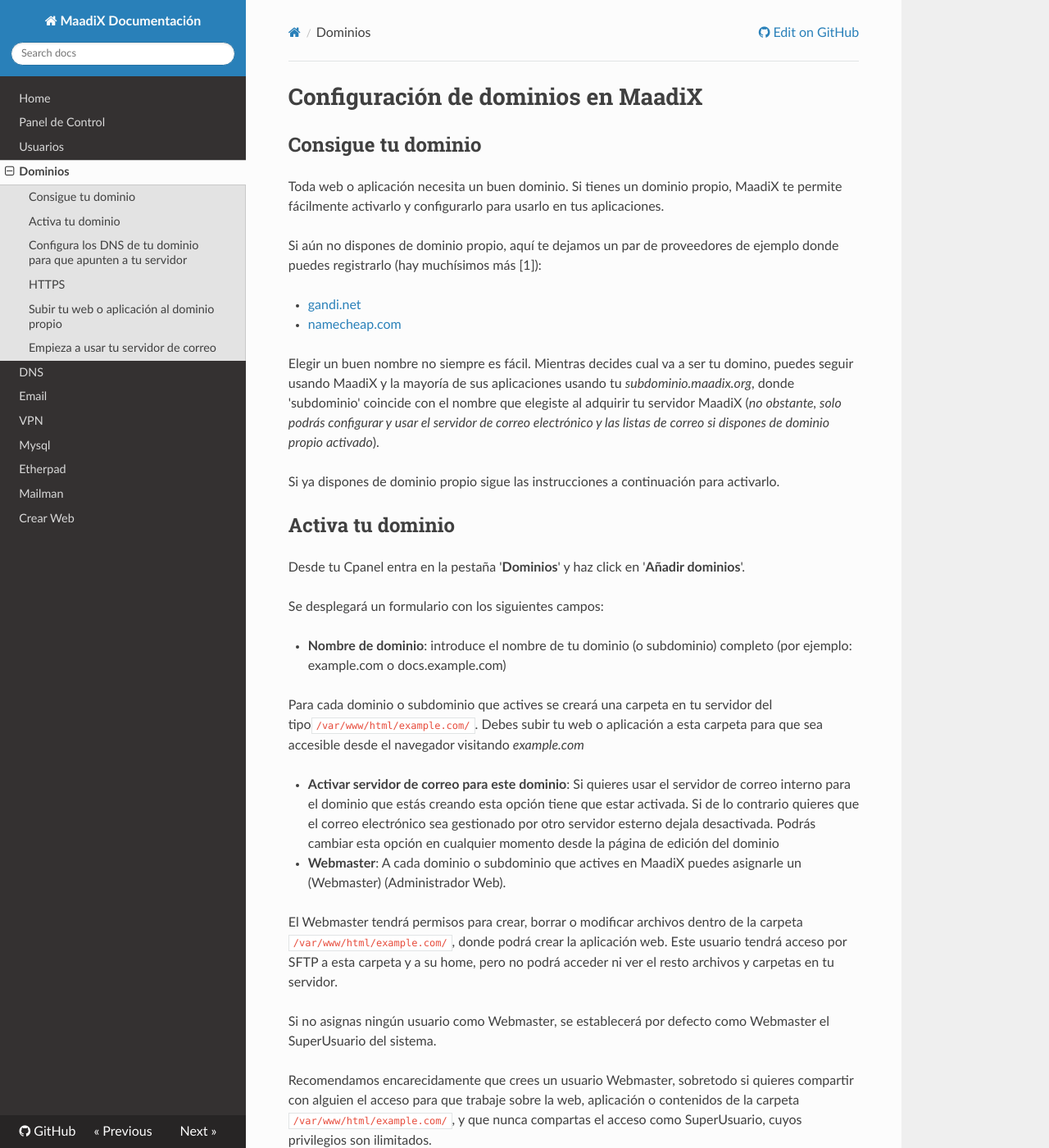
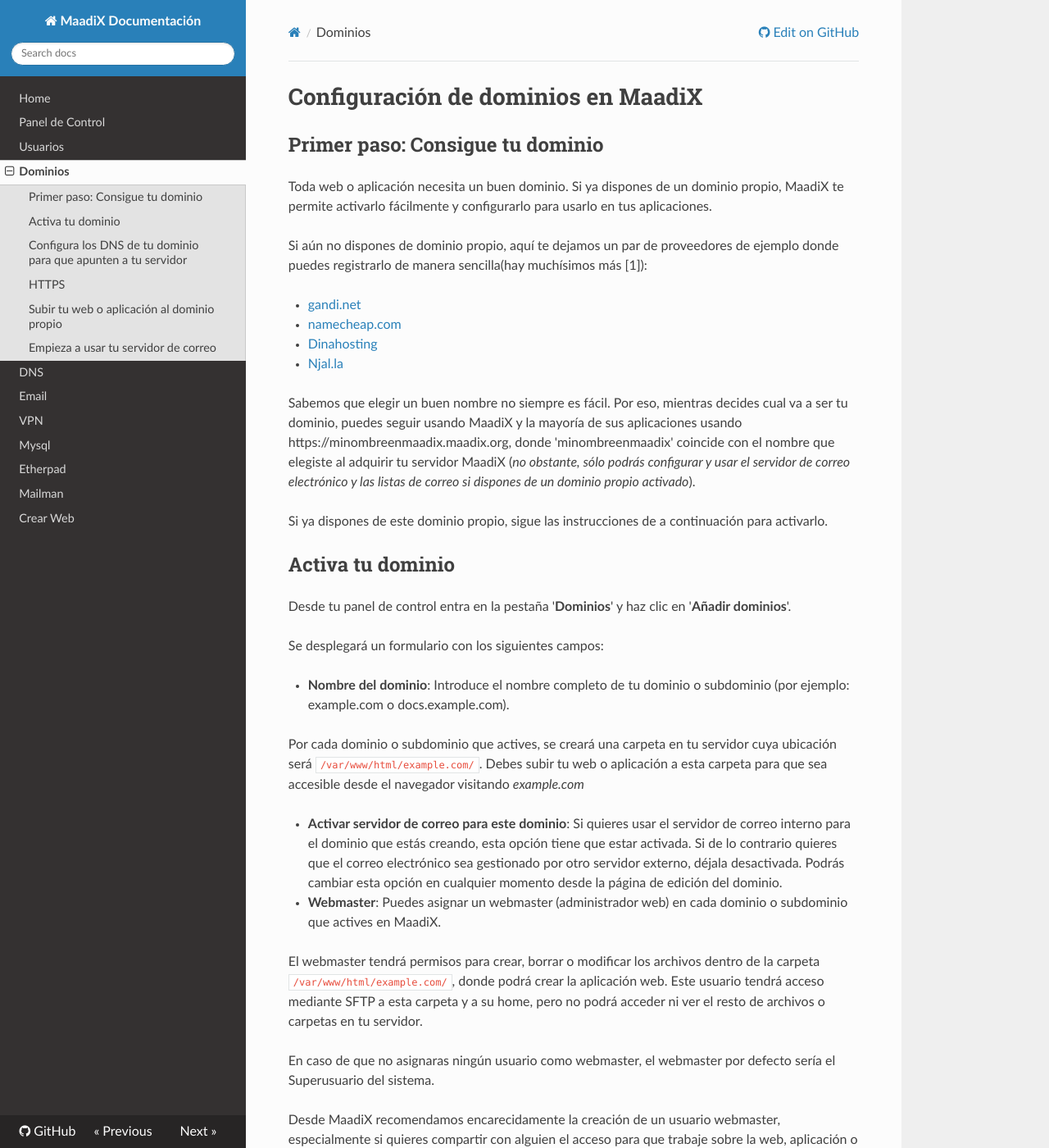
Before and after one commit to MaadixNet/docs, an MkDocs documentation site: the page built from docs/dominios.md, in a window 1280 px wide and 1400 px high. Shown: the whole window at 82% size. Built offline with MkDocs 1.6.1, drawn with Linux system fonts in a browser that asks for light colours; nearby versions of some CDN libraries; old or Windows-style settings are respelled for this version of MkDocs; some of the changed text lies outside the part shown.

Commit message:
Correctores gramaticales y ortográficas menores

```diff
--- a/docs/dominios.md
+++ b/docs/dominios.md
@@ -1,38 +1,40 @@
 # Configuración de dominios en MaadiX
 
-## Consigue tu dominio
+## Primer paso: Consigue tu dominio
 
-Toda web o aplicación necesita un buen dominio. Si tienes un dominio propio, MaadiX te permite fácilmente activarlo y configurarlo para usarlo en tus aplicaciones.
+Toda web o aplicación necesita un buen dominio. Si ya dispones de un dominio propio, MaadiX te permite activarlo fácilmente y configurarlo para usarlo en tus aplicaciones.
 
-Si aún no dispones de dominio propio, aquí te dejamos un par de proveedores de ejemplo donde puedes registrarlo (hay muchísimos más [1]):
+Si aún no dispones de dominio propio, aquí te dejamos un par de proveedores de ejemplo donde puedes registrarlo de manera sencilla(hay muchísimos más [1]):
 
 * [gandi.net](https://www.gandi.net/)
 * [namecheap.com](https://www.namecheap.com/domains/registration.aspx)
+* [Dinahosting](https://dinahosting.com/dominios)
+* [Njal.la](https://njal.la/)
 
-Elegir un buen nombre no siempre es fácil. Mientras decides cual va a ser tu domino, puedes seguir usando MaadiX y la mayoría de sus aplicaciones usando tu *subdominio.maadix.org*, donde 'subdominio' coincide con el nombre que elegiste al adquirir tu servidor MaadiX (*no obstante, solo podrás configurar y usar el servidor de correo electrónico y las listas de correo si dispones de dominio propio activado*).
+Sabemos que elegir un buen nombre no siempre es fácil. Por eso, mientras decides cual va a ser tu dominio, puedes seguir usando MaadiX y la mayoría de sus aplicaciones usando https://minombreenmaadix.maadix.org, donde 'minombreenmaadix' coincide con el nombre que elegiste al adquirir tu servidor MaadiX (*no obstante, sólo podrás configurar y usar el servidor de correo electrónico y las listas de correo si dispones de un dominio propio activado*).
 
-Si ya dispones de dominio propio sigue las instrucciones a continuación para activarlo.
+Si ya dispones de este dominio propio, sigue las instrucciones de a continuación para activarlo.
 
 ## Activa tu dominio
 
-Desde tu Cpanel entra en la pestaña '**Dominios**' y haz click en '**Añadir dominios**'.
+Desde tu panel de control entra en la pestaña '**Dominios**' y haz clic en '**Añadir dominios**'.
 
 Se desplegará un formulario con los siguientes campos:
 
-* **Nombre de dominio**:  introduce el nombre de tu dominio (o subdominio) completo (por ejemplo: example.com o docs.example.com)
+* **Nombre del dominio**:  Introduce el nombre completo de tu dominio o subdominio (por ejemplo: example.com o docs.example.com).
 
-Para cada dominio o subdominio que actives se creará una carpeta en tu servidor del tipo`/var/www/html/example.com/`. Debes subir tu web o aplicación a esta carpeta para que sea accesible desde el navegador visitando *example.com*
+Por cada dominio o subdominio que actives, se creará una carpeta en tu servidor cuya ubicación será `/var/www/html/example.com/`. Debes subir tu web o aplicación a esta carpeta para que sea accesible desde el navegador visitando *example.com*
 
-* **Activar servidor de correo para este dominio**: Si quieres usar el servidor de correo interno para el dominio que estás creando esta opción tiene que estar activada. Si de lo contrario quieres que el correo electrónico sea gestionado por otro servidor esterno dejala desactivada.
-Podrás cambiar esta opción en cualquier momento desde la página de edición del dominio
+* **Activar servidor de correo para este dominio**: Si quieres usar el servidor de correo interno para el dominio que estás creando, esta opción tiene que estar activada. Si de lo contrario quieres que el correo electrónico sea gestionado por otro servidor externo, déjala desactivada.
+Podrás cambiar esta opción en cualquier momento desde la página de edición del dominio.
 
-* **Webmaster**: A cada dominio o subdominio que actives en MaadiX puedes asignarle un (Webmaster) (Administrador Web).
+* **Webmaster**: Puedes asignar un webmaster (administrador web) en cada dominio o subdominio que actives en MaadiX.
 
-El Webmaster tendrá permisos para crear, borrar o modificar archivos dentro de la carpeta `/var/www/html/example.com/`, donde podrá crear la aplicación web. Este usuario tendrá acceso por SFTP a esta carpeta y a su home, pero no podrá acceder ni ver el resto archivos y carpetas en tu servidor.
+El webmaster tendrá permisos para crear, borrar o modificar los archivos dentro de la carpeta `/var/www/html/example.com/`, donde podrá crear la aplicación web. Este usuario tendrá acceso mediante SFTP a esta carpeta y a su home, pero no podrá acceder ni ver el resto de archivos o carpetas en tu servidor.
 
-Si no asignas ningún usuario como Webmaster, se establecerá por defecto como Webmaster el SuperUsuario del sistema.
+En caso de que no asignaras ningún usuario como webmaster, el webmaster por defecto sería el Superusuario del sistema.
 
-Recomendamos encarecidamente que crees un usuario Webmaster, sobretodo si quieres compartir con alguien el acceso para que trabaje sobre la web, aplicación o contenidos de la carpeta `/var/www/html/example.com/`, y que nunca compartas el acceso como SuperUsuario, cuyos privilegios son ilimitados.
+Desde MaadiX recomendamos encarecidamente la creación de un usuario webmaster, especialmente si quieres compartir con alguien el acceso para que trabaje sobre la web, aplicación o contenidos de la carpeta `/var/www/html/example.com/`, de forma que no tengas que compartir nunca el acceso como Superusuario, cuyos privilegios son ilimitados sobre el sistema.
 
 
 ![Screenshot](img/add-domain.png)
@@ -41,47 +43,43 @@
 
 ## Configura los DNS de tu dominio para que apunten a tu servidor
 
-Ya has configurado tu servidor para que trabaje con tu dominio propio *example.com*. Sin embargo, para que todo funcione necesitas, por otro lado, decirle a tu dominio propio que apunte a tu servidor en MaadiX :)
-
-Tu servidor incluye un sistema que comprueba automáticamente si tu dominio está apuntando correctamente a tu servidor. En caso afirmativo el mismo stema procederá con la creación de todas las configuraciones necesarias. En caso contrario volverá periódicamente a hacer la misma comprobación hasta conseguir una respuesta afirmativa. Para saber si el proceso de activación y configuración del dominio ha terminado con éxito consulta en la sección **Ver Dominios** la columna "Activado".
+Tu servidor incluye un sistema que comprueba automáticamente si tu dominio está apuntando correctamente a tu servidor. En caso afirmativo, el mismo sistema procederá con la creación de todas las configuraciones necesarias. En caso contrario, volverá periódicamente a hacer la misma comprobación hasta conseguir una respuesta afirmativa. Para saber si el proceso de activación y configuración del dominio ha terminado con éxito consulta el icono de la sección **Ver Dominios**, dentro de la columna "Activado".
 ![Screenshot](img/dominio-pendiente.png)
 
-Para apuntar tu dominio hacia tu servidor debes modificar sus DNS. Los servidores DNS (Systema de Nombre de Dominios) son los que transforman los nombres de dominio, amigables para comprensión huma, en números que corresponden a las direcciones IP de las diferentes máquinas conectadas y accesibles públicamente en Internet.
+Para que tu dominio apunte hacia tu servidor, debes modificar sus DNS. Los servidores DNS (Domain Name System, Sistema de Nombre de Dominios) son los que transforman los nombres de dominio, pensados para la comprensión humana, en números que corresponden a las direcciones IP de las diferentes máquinas conectadas y accesibles públicamente en Internet.
 
-Haciendo click en "Ver" en la columna DNS de tu dominio (ver captura de pantalla anterior), encontrarás las configuraciones requeridas para que tu dominio funcione tanto para tu aplicación web (Registro A) como para tu servidor de correo (Registro MX).
+Haciendo clic en "Ver" en la columna DNS de tu dominio (ver captura de pantalla anterior), encontrarás las configuraciones requeridas para que tu dominio funcione tanto para tu aplicación web (Registro A) como para tu servidor de correo (Registro MX y SPF).
 
 ![Screenshot](img/configuracion-requerida-dominio.png)
 
-Debes introducir estos datos en la sección correspondiente a la configuración de DNS dentro del **área de cliente de tu proveedor de dominio** (este paso es fuera de tu servidor MaadiX). Seguramente habrá un enlace o pestaña, quizás en el menú, que diga algo como *DNS* , *Editar registros DNS* o *Editar zona DNS*. Puedes consultar la sección [DNS](dns) para instrucciones detalladas sobre los diferentes tipos de registros necesarios para un correcto funcionamiento de todos los servicios.
+Debes introducir estos datos en la sección correspondiente de la configuración de DNS dentro del **área de cliente de tu proveedor de dominio** (esta fase tienes que completarla fuera de tu servidor MaadiX). Seguramente habrá un enlace o pestaña, quizás en el menú, que diga algo como *DNS* , *Editar registros DNS* o *Editar zona DNS*. Puedes consultar la sección [DNS](dns) para obtener instrucciones detalladas sobre los diferentes tipos de registros necesarios para un correcto funcionamiento de todos los servicios.
 
-Una vez hechos los cambios, vuelve a consultar la ṕagina de configuración de DNS en el Panel de Control de tu servidor Maadix (Haciendo click en "Ver" en la columna DNS).
-Recuerda que el proceso de propagación de los nuevos DNS puede tardar hasta 48 horas , por lo que es normal que durante un tiempo la configuración siga resultando incorrecta.
+Una vez hechos los cambios, vuelve a consultar la página de configuración de DNS en el panel de control de tu servidor MaadiX, haciendo clic en "Ver" en la columna DNS.
+Recuerda que el proceso de propagación de los nuevos DNS puede tardar hasta 48 horas, de modo que es normal que durante un tiempo la configuración siga resultando incorrecta aunque la hayas cambiado.
 
 ## HTTPS
 
-Todos los dominios que actives a través del panel de control tendrán activado un certificado SSL y serán accesibles a través de la dirección
+Todos los dominios que actives a través del panel de control tendrán siempre activado un certificado SSL y serán accesibles a través de la dirección
 
 https://tudominio.com
 
-La creación y configuración de los certifcados está automatizada y se completa junto con todo el proceso de activación y configuración de dominios en tu sistema utilizando [Let`s Encrypt](https://letsencrypt.org).
+La creación y configuración de los certificados está automatizada y se completa junto con todo el proceso de activación y configuración de dominios en tu sistema utilizando [Let's Encrypt](https://letsencrypt.org).
 
-No  necesitas aplicar ninguna configuración adicional para activar https para tu dominio.
+No  necesitas llevar a cabo ninguna configuración adicional para activar HTTPS para tu dominio: La seguridad en MaadiX es siempre por defecto.
 
 
 
 ## Subir tu web o aplicación al dominio propio
 
-Una vez aparezca el check verde en la columna "Activado" ya puedes subir los archivos de tu aplicación web a la recién creada carpeta `/var/www/html/example.com/`. Puedes hacerlo muy fácilmente con un cliente SFTP (por ejemplo [Filezilla](https://filezilla-project.org/)). Una vez estén ahí, podrás visitarlos desde el navegador en tu dominio *example.com*.
-
-**Nota**: Si has estado trabajando en una web o aplicación dentro de la carpeta en tu servidor `/var/www/html/subdominio.maadix.org/`, que visitas a través de tu *subdominio.maadix.org* y ahora te gustaría trasladarla a tu dominio propio recién activado, debes mover el contenido de esta carpeta a la nueva carpeta nueva `/var/www/html/example.com/`. Hecho esto, podrás visitar tu web o aplicación desde el navegador a través de tu dominio propio *example.com* (es posible que haya que cambiar también alguna configuración de tu web o app).
+Una vez aparezca el check verde en la columna "Activado", ya puedes subir los archivos de tu aplicación web a la recién creada carpeta `/var/www/html/example.com/`. Puedes hacerlo muy fácilmente con un cliente SFTP (por ejemplo [Filezilla](https://filezilla-project.org/)). Una vez estén ahí, podrás visitarlos desde el navegador en tu dominio *example.com*.
 
 Puedes encontrar más indicaciones aquí: [Crea tu web o aplicación](create-web)
 
 
 ## Empieza a usar tu servidor de correo
 
-Si has activado la casilla 'Activar servidor de correo para este dominio',  puedes empezar a usar tu servidor de correo electrónico. Entra en el apartado *Email -> Cuentas mail* para abrir nuevas cuentas de correo.
-Recuerda que los registros MX tienen que estar correctamente configurados para que apuntien a tu servidor
+Si has activado la casilla 'Activar servidor de correo para este dominio', también puedes empezar a usar tu servidor de correo electrónico. Entra en el apartado *Email -> Cuentas mail* para abrir nuevas cuentas de correo.
+Recuerda que los registros MX y SPF tienen que estar correctamente configurados para que apuntien a tu servidor.
 
 Puedes encontrar más indicaciones aquí: [Crea y gestiona cuentas de correo](email)
 
```
